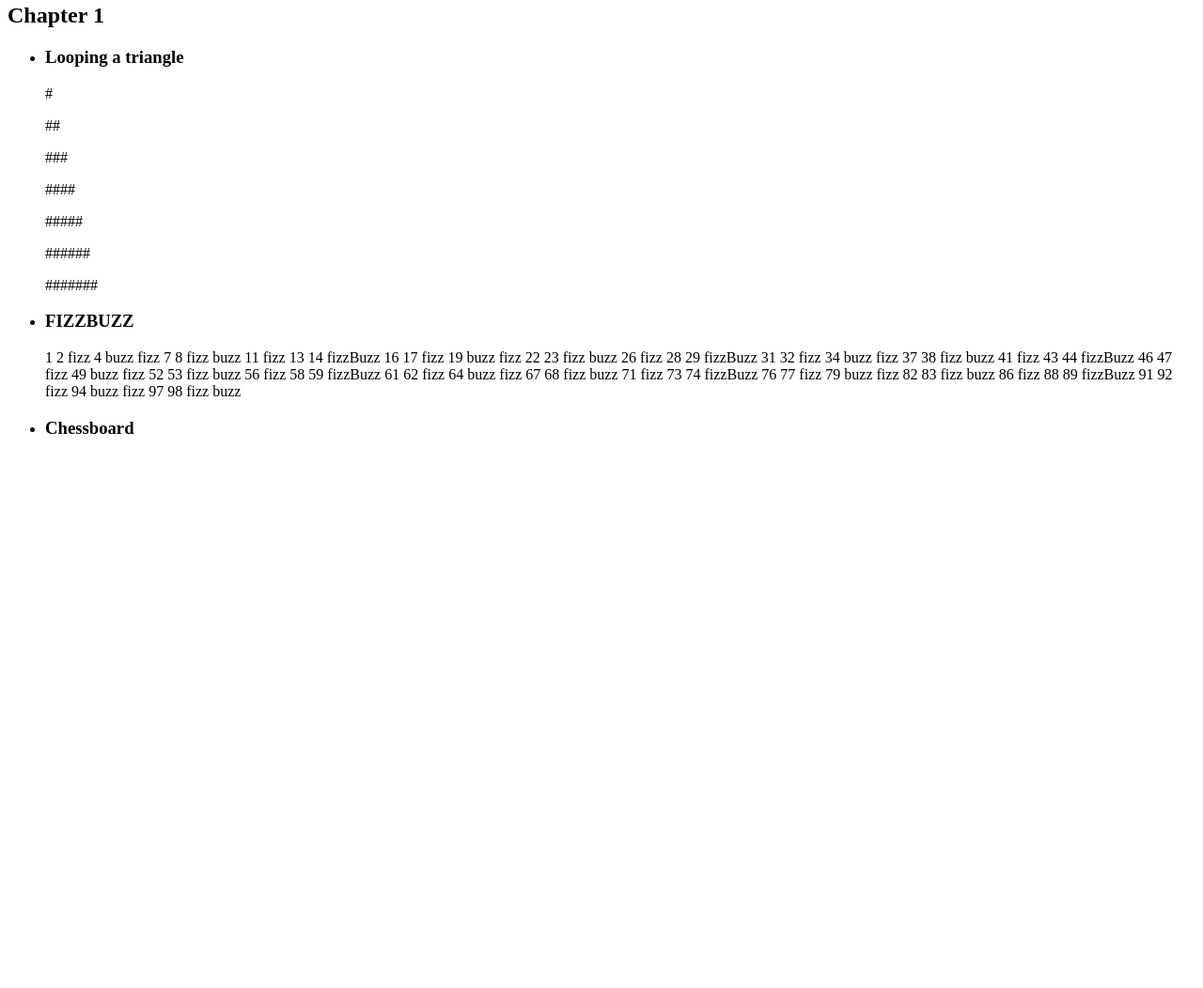
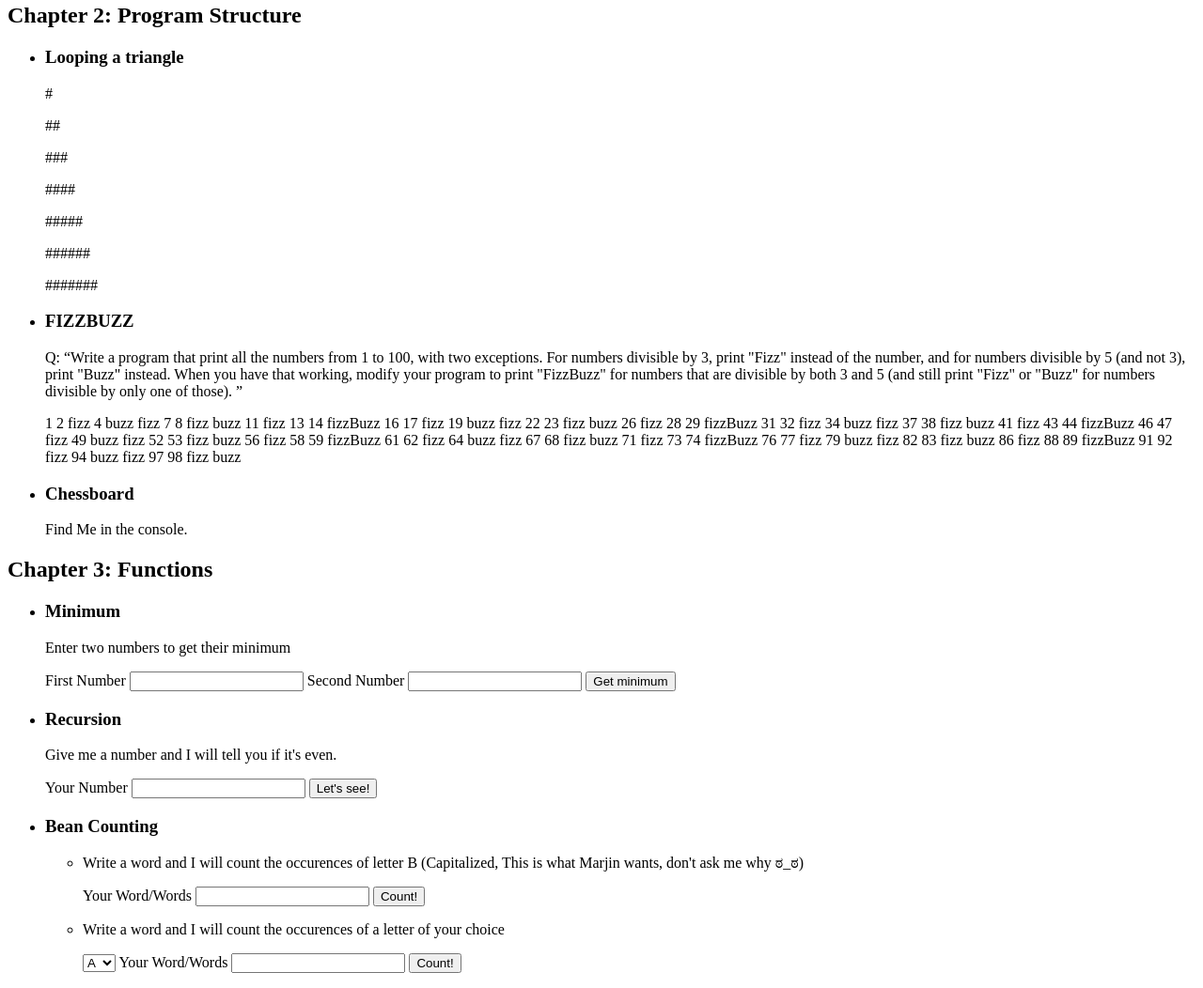
Before and after one commit to leanaAlq/EloquentJavascript, a plain HTML site: page index.html in a window 1280 px wide. Shown: the part 77-1129 px from the top of the page at 94% size. Before the commit the page ends 800 px from the top, so only its background shows below. Drawn offline with nearby package versions, Linux system fonts and the light colour scheme.

Commit message:
chapter 3 exercise 3

```diff
--- a/index.html
+++ b/index.html
@@ -4,25 +4,130 @@
     <meta charset="UTF-8" />
     <meta name="viewport" content="width=device-width, initial-scale=1.0" />
     <meta http-equiv="X-UA-Compatible" content="ie=edge" />
-
+    <script
+      src="http://code.jquery.com/jquery-3.3.1.min.js"
+      integrity="sha256-FgpCb/KJQlLNfOu91ta32o/NMZxltwRo8QtmkMRdAu8="
+      crossorigin="anonymous"
+    ></script>
     <title>Document</title>
   </head>
   <body>
     <h1>Eloquent Javascript Exercises</h1>
-    <h2>Chapter 1</h2>
+    <h2>Chapter 2: Program Structure</h2>
 
+    <div>
+      <ul>
+        <li>
+          <h3>Looping a triangle</h3>
+          <div id="ch2e1"></div>
+        </li>
+        <li>
+          <h3>FIZZBUZZ</h3>
+          <p>
+            Q:
+            <q
+              >Write a program that print all the numbers from 1 to 100, with
+              two exceptions. For numbers divisible by 3, print "Fizz" instead
+              of the number, and for numbers divisible by 5 (and not 3), print
+              "Buzz" instead. When you have that working, modify your program to
+              print "FizzBuzz" for numbers that are divisible by both 3 and 5
+              (and still print "Fizz" or "Buzz" for numbers divisible by only
+              one of those).
+            </q>
+          </p>
+          <div id="ch2e2"></div>
+        </li>
+        <li>
+          <h3>Chessboard</h3>
+          <div id="ch2e3">
+            <p>Find Me in the console.</p>
+          </div>
+        </li>
+      </ul>
+    </div>
+    <h2>Chapter 3: Functions</h2>
     <ul>
       <li>
-        <h3>Looping a triangle</h3>
-        <div id="ch2e1"></div>
+        <div id="min-container">
+          <h3>Minimum</h3>
+          <p>Enter two numbers to get their minimum</p>
+
+          <label for="num1">First Number</label>
+          <input type="text" id="num1" />
+          <label for="num2">Second Number</label>
+          <input type="text" id="num2" />
+          <button id="min">Get minimum</button>
+        </div>
       </li>
       <li>
-        <h3>FIZZBUZZ</h3>
-        <div id="ch2e2"></div>
+        <h3>Recursion</h3>
+        <div id="recursion">
+          <p>
+            Give me a number and I will tell you if it's even.
+          </p>
+          <label for="num">Your Number</label>
+          <input type="text" id="num" />
+          <button id="isEven">Let's see!</button>
+        </div>
       </li>
       <li>
-        <h3>Chessboard</h3>
-        <div id="ch2e3"></div>
+        <h3>Bean Counting</h3>
+
+          <ul>
+            <li>
+              <div id="beanCounting"></div>
+              <p>
+                Write a word and I will count the occurences of letter B
+                (Capitalized, This is what Marjin wants, don't ask me why ಠ_ಠ)
+              </p>
+              <label for="word">Your Word/Words</label>
+              <input type="text" id="word" />
+              <button id="Bcount">Count!</button>
+              </div>
+            </li>
+
+            <li>
+              <div id="beanCountingOne">
+                <p>
+                  Write a word and I will count the occurences of a letter of your
+                  choice
+                </p>
+                <select>
+                  <option value="A">A</option>
+                  <option value="B">B</option>
+                  <option value="C">C</option>
+                  <option value="D">D</option>
+                  <option value="E">E</option>
+                  <option value="F">F</option>
+                  <option value="G">G</option>
+                  <option value="H">H</option>
+                  <option value="I">I</option>
+                  <option value="J">J</option>
+                  <option value="K">K</option>
+                  <option value="L">L</option>
+                  <option value="M">M</option>
+                  <option value="N">N</option>
+                  <option value="O">O</option>
+                  <option value="P">P</option>
+                  <option value="Q">Q</option>
+                  <option value="R">R</option>
+                  <option value="S">S</option>
+                  <option value="T">T</option>
+                  <option value="U">U</option>
+                  <option value="V">V</option>
+                  <option value="W">W</option>
+                  <option value="X">X</option>
+                  <option value="Y">Y</option>
+                  <option value="Z">Z</option>
+                </select>
+                <label for="word">Your Word/Words</label>
+                <input type="text" id="wordTwo" />
+                <button id="Bcount">Count!</button>
+              </div>
+            </li>
+          </ul>
+
+
       </li>
     </ul>
 
--- a/main.js
+++ b/main.js
@@ -3,7 +3,6 @@
 let hash = "";
 for (let i = 0; i < 7; i++) {
   hash += "#";
-
   let p = document.createElement("p");
   p.innerHTML = hash;
   document.getElementById("ch2e1").appendChild(p);
@@ -37,6 +36,67 @@ function odd(num) {
   }
   return row;
 }
+console.log("2.3 Chessboard");
 for (let x = 0; x < size; x++) {
   x % 2 == 0 ? console.log(even(size)) : console.log(odd(size));
 }
+//Chapter 3: Functions
+//3.1 Minimum
+let minButton = document.getElementById("min");
+minButton.onclick = function() {
+  //ATM I knew how nice is jQuery (=, I used pure JS to get used to it. jQuery for the win!
+  let num1 = Number(document.getElementById("num1").value);
+  let num2 = Number(document.getElementById("num2").value);
+  console.log(typeof num1, typeof num2);
+  let textnode = document.createTextNode(
+    isNaN(num1) || isNaN(num2) === true
+      ? "you need to enter a number, human!"
+      : `minimum of ${num1} and ${num2} is: ${min(num1, num2)}`
+  );
+  let p = document.createElement("p");
+  p.appendChild(textnode);
+  document.getElementById("min-container").appendChild(p);
+};
+
+function min(x, y) {
+  return x < y ? x : x === y ? "C'MON human these values are the same" : y;
+}
+//3.2 Recursion
+function isEven(num) {
+  if (num === 0) return true;
+  if (num === 1) return false;
+  if (num > 0) return isEven(num - 2);
+  else return isEven(num + 2);
+}
+let isEvenButton = document.getElementById("isEven");
+isEvenButton.onclick = function() {
+  let num = Number(document.getElementById("num").value);
+  let textnode = document.createTextNode(
+    isNaN(num)
+      ? "Letters are even or odd? that's a good question."
+      : isEven(num)
+      ? `YES! ${num} is even`
+      : `Nope! even a kid in grade one would say ${num} is odd.`
+  );
+  let p = document.createElement("p");
+  p.appendChild(textnode);
+  document.getElementById("recursion").appendChild(p);
+};
+//3.3 Bean Counting
+function countBs(word) {
+  let count = 0;
+  for (var chars in word) {
+    word[chars] === "B" ? count++ : "";
+  }
+  return count;
+}
+let Bcount = document.getElementById("Bcount");
+Bcount.onclick = function() {
+  let word = document.getElementById("word").value;
+  let textnode = document.createTextNode(countBs(word));
+  let p = document.createElement("p");
+  p.appendChild(textnode);
+  document.getElementById("beanCounting").appendChild(p);
+};
+
+// console.log(countBs("let there Be light"));
```
